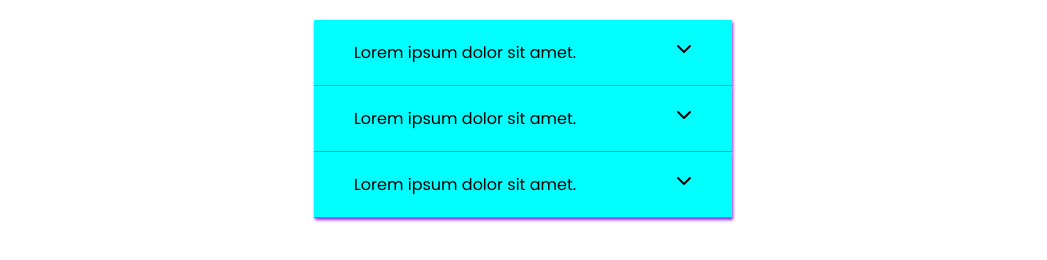
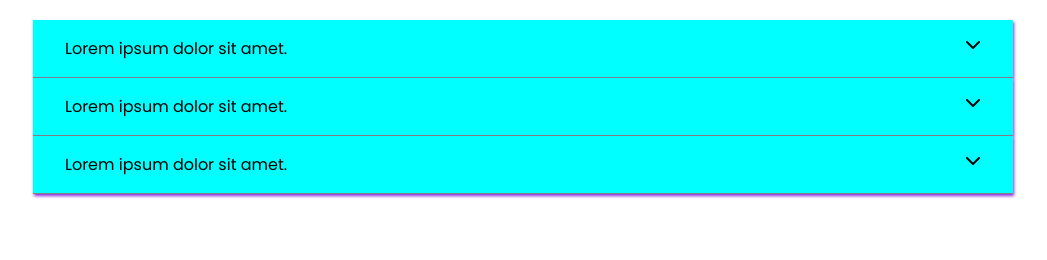
Before and after one commit to dipaksinha80/basic-components, a plain HTML site: page 101Accordion/index.html in a window 1280 px wide. Shown: the whole page, without its empty margins (117-1164 px from the left). Drawn offline with Linux system fonts and the light colour scheme.

Commit message:
animation part corrected

```diff
--- a/101Accordion/app.js
+++ b/101Accordion/app.js
@@ -1,5 +1,4 @@
 var queBox = document.getElementsByClassName("question-box");
-// const ansBox = document.querySelector(".answer-box"); // not required
 var i;
 for (i = 0; i < queBox.length; i++) {
   queBox[i].addEventListener("click", function () {
@@ -10,6 +9,14 @@ for (i = 0; i < queBox.length; i++) {
       ansBox.style.display = "none";
     } else {
       ansBox.style.display = "block";
+    }
+
+    //for applying animation we added this
+
+    if (ansBox.style.maxHeight) {
+      ansBox.style.maxHeight = null;
+    } else {
+      ansBox.style.maxHeight = ansBox.scrollHeight + "px";
     }
   });
 }
--- a/101Accordion/style.css
+++ b/101Accordion/style.css
@@ -12,20 +12,23 @@ body {
 .container {
   width: 100%;
   max-width: 1080px;
+  padding: 0 50px;
   margin: 0 auto;
-  display: grid;
+  display: flex;
+  flex-direction: column;
   justify-content: center;
   align-items: center;
 }
 .accordion-container {
+  width: 100%;
+  margin: 0 auto;
   box-shadow: 1px 2px 3px 0px blueviolet;
 }
 .question-box,
 .answer-box {
   display: flex;
   justify-content: space-between;
-
-  padding: 20px 40px;
+  padding: 1rem 2rem;
 }
 .question-box {
   background-color: aqua;
@@ -37,12 +40,15 @@ body {
   background-color: rgb(8, 214, 214);
 }
 .question-box i {
-  padding-left: 100px;
+  padding-left: 10%;
 }
 .answer-box {
   box-shadow: 1px 2px 3px 0px blueviolet;
   overflow: hidden;
   display: none;
+  /* to make animation */
+  max-height: 0;
+  transition: max-height 0.2s ease-in-out;
 }
 .answer-box .block {
   display: block;
```
